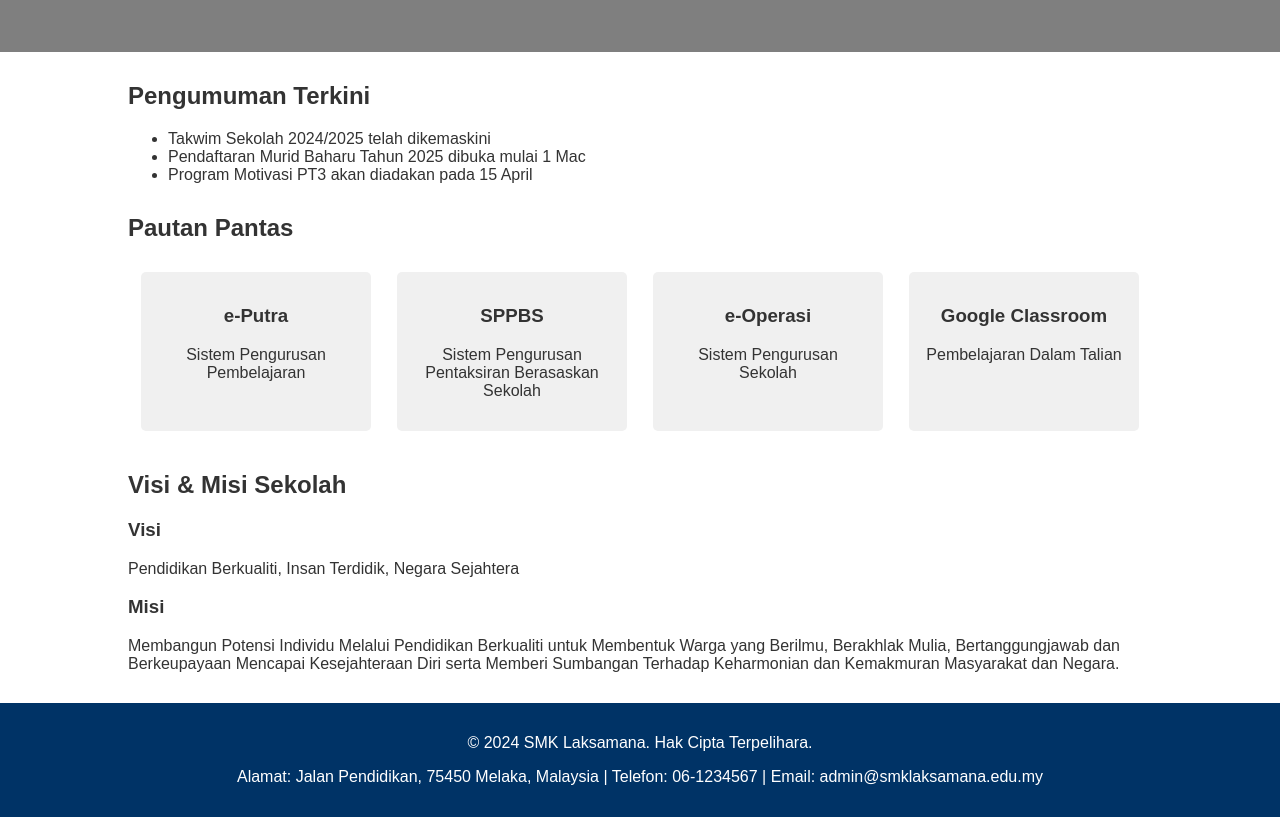
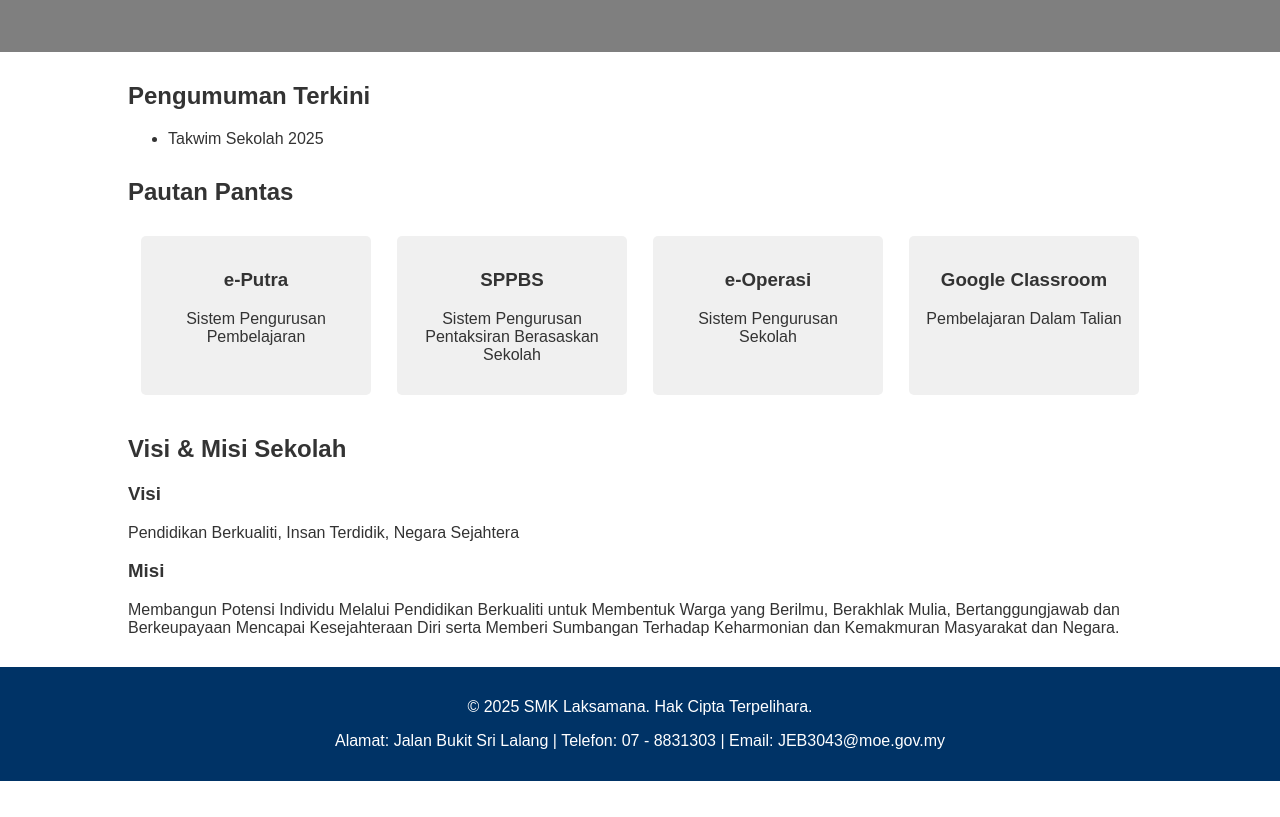
Before and after one commit to smklaksamana/smklaksamana.github.io, a plain HTML site: page index.html in a window 1280 px wide. Shown: the part 440-1257 px from the top of the page. After the commit the page ends 1221 px from the top, so only its background shows below. Drawn offline with Linux system fonts and the light colour scheme.

Commit message:
Update index.html

```diff
--- a/index.html
+++ b/index.html
@@ -3,7 +3,7 @@
 <head>
     <meta charset="UTF-8">
     <meta name="viewport" content="width=device-width, initial-scale=1.0">
-    <title>SMK Laksamana - Sekolah Unggul Penjana Generasi Terbilang</title>
+    <title>SMK Laksamana - Amazing Laksamana</title>
     <style>
         body {
             font-family: 'Arial', sans-serif;
@@ -107,9 +107,8 @@
         <section class="section">
             <h2>Pengumuman Terkini</h2>
             <ul>
-                <li>Takwim Sekolah 2024/2025 telah dikemaskini</li>
-                <li>Pendaftaran Murid Baharu Tahun 2025 dibuka mulai 1 Mac</li>
-                <li>Program Motivasi PT3 akan diadakan pada 15 April</li>
+                <li>Takwim Sekolah 2025</li>
+
             </ul>
         </section>
 
@@ -146,8 +145,8 @@
     </div>
 
     <footer>
-        <p>© 2024 SMK Laksamana. Hak Cipta Terpelihara.</p>
-        <p>Alamat: Jalan Pendidikan, 75450 Melaka, Malaysia | Telefon: 06-1234567 | Email: admin@smklaksamana.edu.my</p>
+        <p>© 2025 SMK Laksamana. Hak Cipta Terpelihara.</p>
+        <p>Alamat: Jalan Bukit Sri Lalang | Telefon: 07 - 8831303 | Email: JEB3043@moe.gov.my</p>
     </footer>
 </body>
 </html>
```
